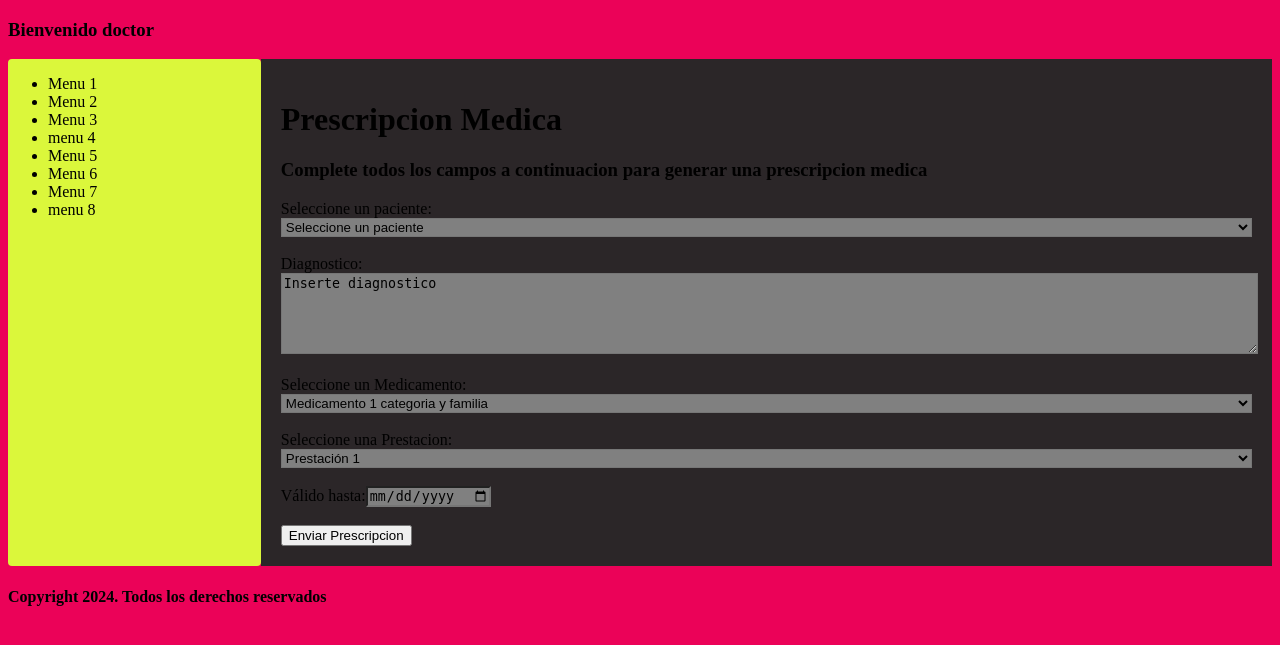
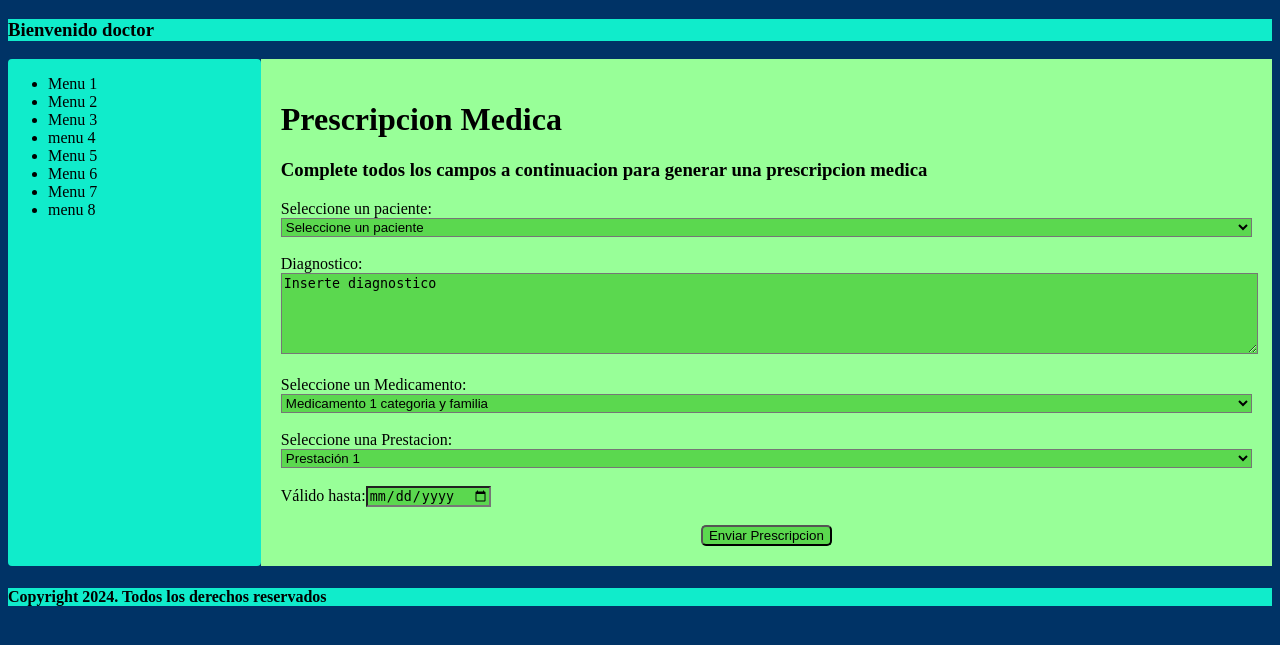
Before and after one commit to Angeli04/integrador_lab2, a Node server app: page /principal in a window 1280 px wide. Shown: the top 645 px of the page. Run offline with Node 20, Linux system fonts and the light colour scheme; data that the repository does not hold is empty.

Commit message:
Update principal.css

```diff
--- a/styles/principal.css
+++ b/styles/principal.css
@@ -1,16 +1,16 @@
 html{
-    background-color: #eb0258;
+    background-color: #003366;
 }
 header{
-    background-color: #eb0258;
+    background-color: #10eccb;
 }
 footer{
-    background-color: #eb0258;
+    background-color: #10eccb;
 }
 
 
 div.contenido{
-    background-color: #2b2628;
+    background-color: #98FF98;
 }
 
 .contenedor {
@@ -19,7 +19,7 @@
 
 .menu {
     flex: 0 0 20%; /* Esta columna ocupará el 20% del ancho total */
-    background-color: #dbf73b; /* Color de fondo del menú */
+    background-color: #10eccb; /* Color de fondo del menú */
     border-radius: 4px;
 }
 
@@ -30,28 +30,36 @@
 
 #diagnostico {
     width: 100%;
-    background-color: gray;
+    background-color: #5bd84f;
 }
 
 #pacientes {
     width: 100%;
-    background-color: gray;
+    background-color: #5bd84f;
 }
 
 #medicamentos {
     width: 100%;
-    background-color: gray;
+    background-color: #5bd84f;
 }
 
 #prestaciones {
     width: 100%;
-    background-color: gray;
+    background-color: #5bd84f;
 }
 
 #vigencia {
-    background-color: gray;
+    background-color: #5bd84f;
 }
 
 textarea::placeholder {
     color: black ; /* Cambia esto al color que desees */
 }
+
+button{
+    background-color: #5bd84f;
+    border-radius: 5px;
+    margin: auto;
+    display: flex;
+    justify-content: center;
+}
```
